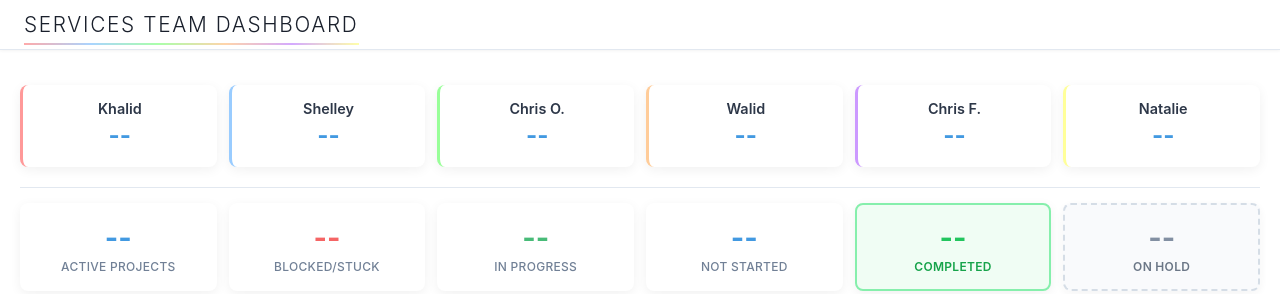
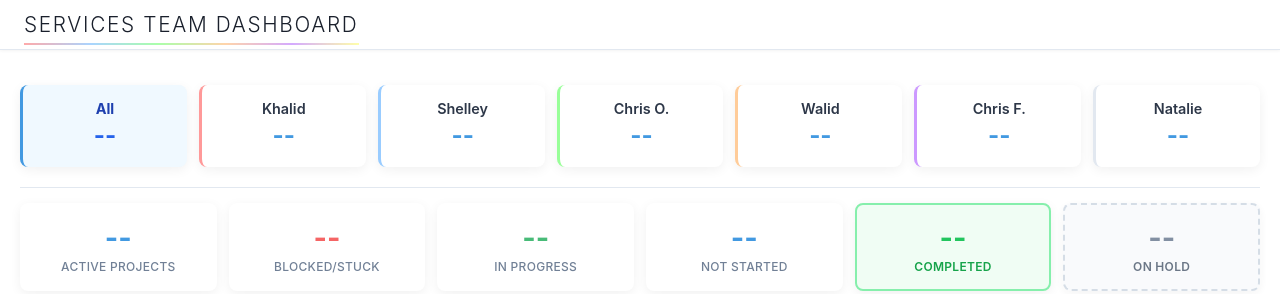
Before and after one commit to GDS-Calendar/services-dashboard, a plain HTML site: page index.html in a window 1280 px wide. Shown: the top 294 px of the page. Drawn offline with Linux system fonts and the light colour scheme; no server answers.

Commit message:
home button add

```diff
--- a/index.html
+++ b/index.html
@@ -156,7 +156,19 @@
         .director-card.chris-o { border-left-color: #99ff99; }
         .director-card.walid { border-left-color: #ffcc99; }
         .director-card.chris-f { border-left-color: #cc99ff; }
-        .director-card.natalie { border-left-color: #ffff99; }
+        .director-card.all-directors {
+            border-left-color: #4299e1;
+            background: #f0f9ff;
+        }
+
+        .director-card.all-directors .director-name {
+            color: #1e40af;
+            font-weight: 700;
+        }
+
+        .director-card.all-directors .director-count {
+            color: #2563eb;
+        }
 
         .director-card.khalid.active { background: linear-gradient(135deg, #ff9999, #ffb3b3); color: white; }
         .director-card.shelley.active { background: linear-gradient(135deg, #99ccff, #b3d9ff); color: white; }
@@ -585,6 +597,10 @@
 
         <!-- Director Stats Grid -->
         <div class="director-stats-grid" id="directorStatsGrid">
+            <div class="director-card all-directors" onclick="navigateToHome()" id="directorAll">
+                <div class="director-name">All</div>
+                <div class="director-count" id="allCount">--</div>
+            </div>
             <div class="director-card khalid" onclick="filterByDirector('Khalid')" id="directorKhalid">
                 <div class="director-name">Khalid</div>
                 <div class="director-count" id="khalidCount">--</div>
@@ -779,6 +795,7 @@ AIGzN03HTyw4UxY4P+L+l2I=
                 }
             });
 
+            document.getElementById('allCount').textContent = data.length;
             document.getElementById('khalidCount').textContent = directorCounts['Khalid'];
             document.getElementById('shelleyCount').textContent = directorCounts['Shelley'];
             document.getElementById('chrisOCount').textContent = directorCounts['Oster'];
```
